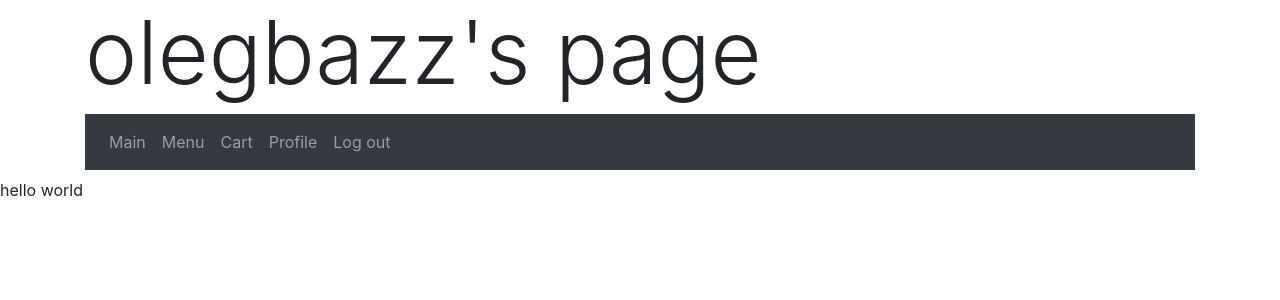
After one commit to olegesan/pizza_project, a Django app: a page that uses orders/templates/orders/base.html in a window 1280 px wide. The commit adds this page. Shown: the top 300 px of the page. Run offline with Django 3.2, Linux system fonts and the light colour scheme; a user stored in the database is signed in; some libraries are stand-ins or nearby versions.

Commit message:
added profile page with authentication

```diff
--- a/orders/templates/orders/base.html
+++ b/orders/templates/orders/base.html
@@ -27,6 +27,9 @@
                         <a class="nav-link" href="/{{user}}/cart/">Cart</a>
                     </li>
                     <li class="nav-item">
+                        <a class="nav-link" href="/{{user}}/">Profile</a>
+                    </li>
+                    <li class="nav-item">
                         <a class="nav-link" href="/logout/">Log out</a>
                     </li>
                     {% else %}
--- /dev/null
+++ b/orders/templates/orders/profile.html
@@ -0,0 +1,6 @@
+{% extends 'orders/base.html'%}
+{%block title%} {{user}} {%endblock%}
+{%block h1%} <h1 class="title container display-2">{{user}}'s page</h1> {%endblock%}
+{% block body%}
+hello world
+{%endblock%}
--- a/orders/urls.py
+++ b/orders/urls.py
@@ -11,6 +11,7 @@ urlpatterns = [
     path('login/', views.login_page, name = 'login'),
     path('login/func/', views.login_func, name = 'login_func'),
     path('logout/', views.logout_page, name = 'logout'),
-    path('logout/func/', views.logout_func, name = 'logout_func')
+    path('logout/func/', views.logout_func, name = 'logout_func'),
+    path('<str:user>/', views.profile_open, name = 'profile')
     # path('profile/<int:user_id>', view.profile_open, name='profile')
 ]
--- a/orders/views.py
+++ b/orders/views.py
@@ -75,8 +75,20 @@ def logout_func(request):
         return HttpResponse('something went suuuper wrong, perhaps you were not logged in')
 # def cart(request):
 #     TODO
-# def profile_open(request, user_id):
-#     content={
-#         'user' = User.objects.get(pk=)
-#     }
-#     return render(request,'orders/profile.html')
+def profile_open(request, user):
+    try:
+        print(request.user.is_authenticated)
+        print(request.user)
+        if request.user.is_authenticated and str(request.user) == user:
+            print(str(request.user))
+            print(user)
+            print(str(request.user) == user)
+            content={
+                'user' : request.user,
+                'Auth' : request.user.is_authenticated
+            }
+            return render(request,'orders/profile.html', content)
+        else:
+            return HttpResponse('you are not supposed to be here, bruh')
+    except:
+        return HttpResponse('you are not supposed to be here, bruh')
--- a/pizza/urls.py
+++ b/pizza/urls.py
@@ -23,5 +23,6 @@ urlpatterns = [
     path('/somewhere/', include('orders.urls')),
     path('signup/', include('orders.urls')),
     path('signup/new/',include('orders.urls')),
-    path('login/', include('orders.urls'))
+    path('login/', include('orders.urls')),
+    path('<str:user>',include('orders.urls'))
 ]
```
Also changed, not shown: db.sqlite3.
